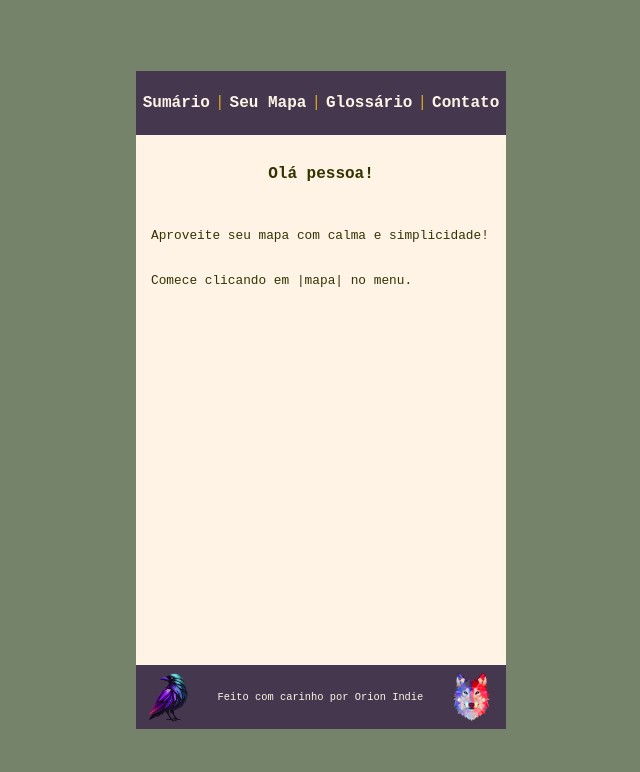
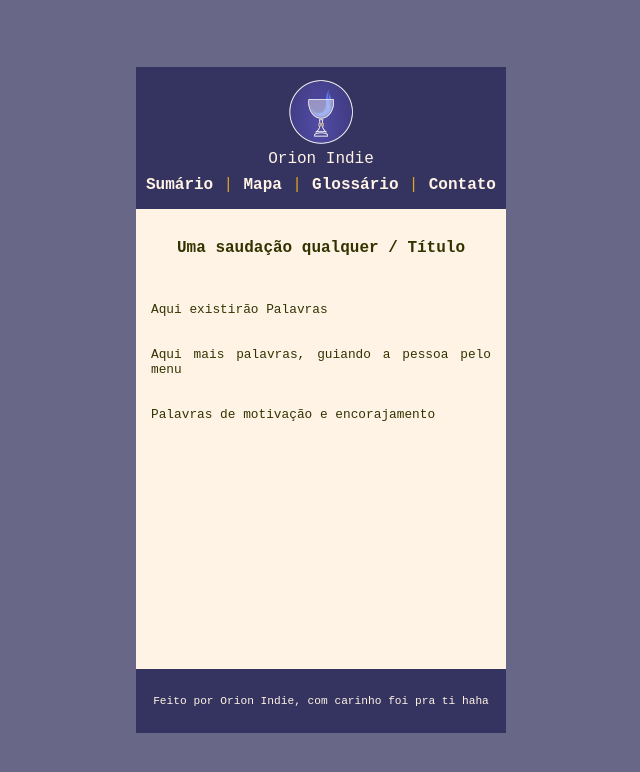
Before and after one commit to rodolfo-brand/mapa-modelo, a plain HTML site: page index.html in a window 1280 px wide. Shown: the whole page, without its empty margins (319-959 px from the left). Drawn offline with Linux system fonts and the light colour scheme.

Commit message:
adicionei o logo antigo do recomecar e mudei um pouco as coresexit

```diff
--- a/index.html
+++ b/index.html
@@ -3,22 +3,24 @@
 <head>
     <meta charset="UTF-8">
     <meta name="viewport" content="width=device-width, initial-scale=1.0">
-    <title>Nome da Pessoa</title>
+    <title>Mapa Básico</title>
     <link rel="stylesheet" href="./src/css/reset.css">
     <link rel="stylesheet" href="./src/css/style.css">
-    <link rel="shortcut icon" href="./src/images/favicon.png" type="image/x-icon">
+    <link rel="shortcut icon" href="./src/images/favicon.ico" type="image/x-icon">
 </head>
 
 <body>
     <div class="background">
         <div class="container">
             <header class="header">
+                <div class="logo"><img src="/src/images/logo.png" alt=""></div>
+                <p class="logo">Orion Indie</p>
                 <div class="header-content">
                     <nav>
                         <ul>
                             <li><a  href="/src/pages/1-sumario/index.html">Sumário</a></li>
                             <li class="separators">|</li>
-                            <li><a href="/src/pages/1.6-seu-mapa/index.html">Seu Mapa</a></li>
+                            <li><a href="/src/pages/1.6-seu-mapa/index.html">Mapa</a></li>
                             <li class="separators">|</li>
                             <li><a href="/src/pages/3-glossario/index.html">Glossário</a></li>
                             <li class="separators">|</li>
@@ -30,17 +32,15 @@
 
             <main class="main">
                 <div class="main-container">
-                    <h3>Olá pessoa!</h3>
-                    <p>Aproveite seu mapa com calma e simplicidade!</p>
-                    <p>Comece clicando em |mapa| no menu.</p>
+                    <h3>Uma saudação qualquer / Título</h3>
+                    <p>Aqui existirão Palavras</p>
+                    <p>Aqui mais palavras, guiando a pessoa pelo menu</p>
+                    <p>Palavras de motivação e encorajamento</p>
                 </div>
             </main>
 
             <footer class="footer">
-                <img class="raven" src="src/images/raven.png" alt="raven-logo">
-                <p>Feito com carinho por Orion Indie</p>
-                <img class="wolf" src="/src/images/favicon.png" alt="wolf-logo">
-
+                <p>Feito por Orion Indie, com carinho foi pra ti haha</p>
             </footer>
         </div>
     </div>
--- a/src/css/style.css
+++ b/src/css/style.css
@@ -1,7 +1,7 @@
 .background {
     min-height: 100vh;
     display: flex;
-    background-color: #76836b;
+    background-color: #35335fbe;
     justify-content: center;
     align-items: center;
 }
@@ -9,19 +9,31 @@
 .container {
     min-width: 320px;
     width: 370px;
+    max-height: 667px;
 }
+
 
 .header {
     min-height: 64px;
+    padding: 10px;
+    background-color: #35335f;
+}
+
+.logo {
+    padding: 3px;
+    color: #fff3e6;
     display: flex;
     align-items: center;
     justify-content: center;
-    background-color: #44374e;
+}
+.logo p{
+
+
 }
 
 nav ul {
     display: flex;
-    justify-content: space-around;
+    justify-content: space-between;
     align-items: center;
     height:100%;
 }
@@ -49,7 +61,8 @@ nav ul li a:hover {
 }
 
 .main {
-    min-height:530px;
+    min-height:460px;
+    max-height: 460px;
     background-color: #fff3e6;
 }
 
@@ -72,19 +85,9 @@ nav ul li a:hover {
 
     height: 64px;
     color: #fff3e6;
-    background-color: #44374e;
-    font-size: 0.65rem;
+    background-color: #35335f;
+    font-size: 0.7rem;
     display: flex;
-    justify-content: space-between;
+    justify-content: center;
     align-items: center;
 }
-
-.wolf {
-    height: 50px;
-    margin: 10px;
-}
-
-.raven {
-    height: 50px;
-    margin: 10px ;
-}
```
Also changed, not shown: src/images/favicon.ico (added), src/images/favicon.png (deleted), src/images/logo.png (added).
